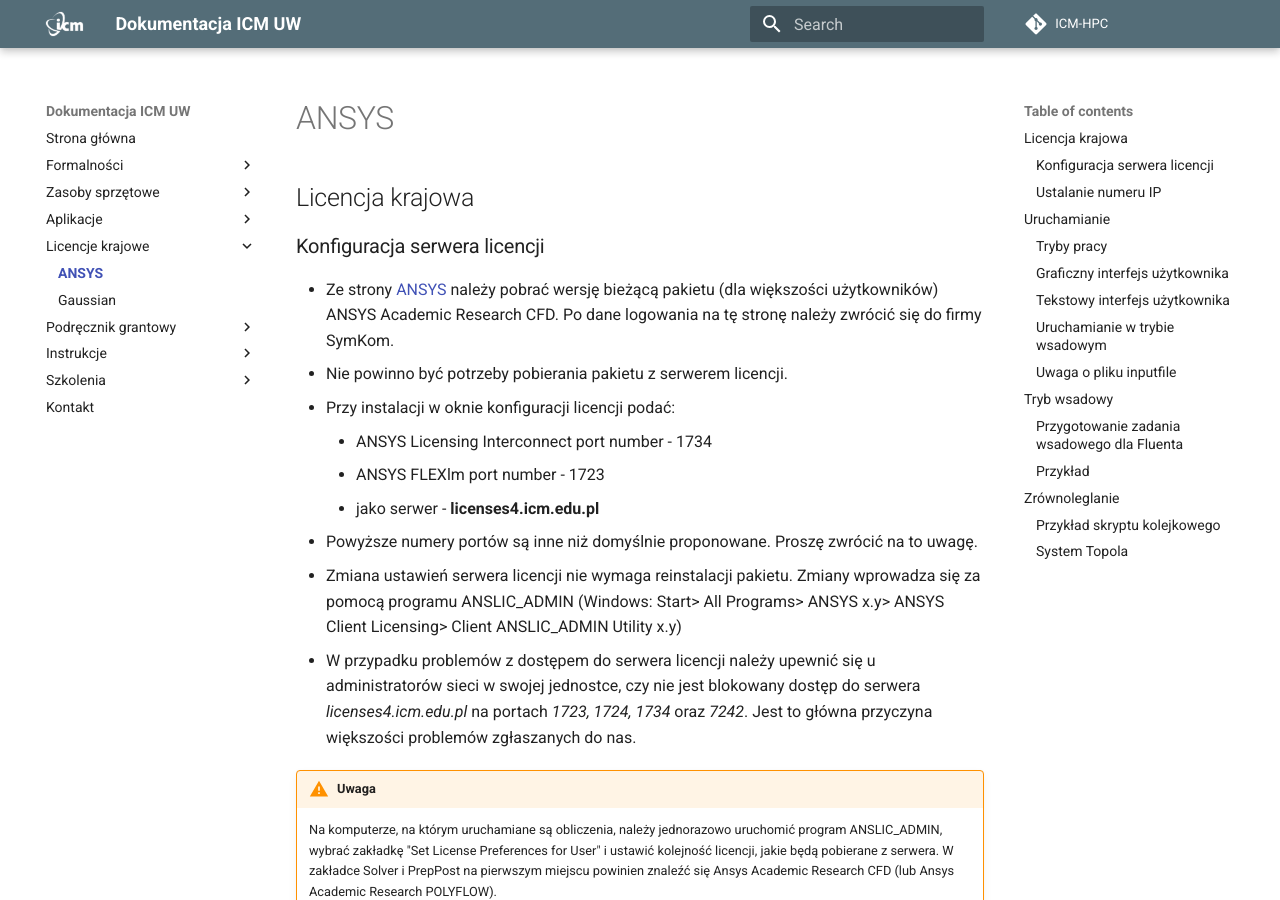
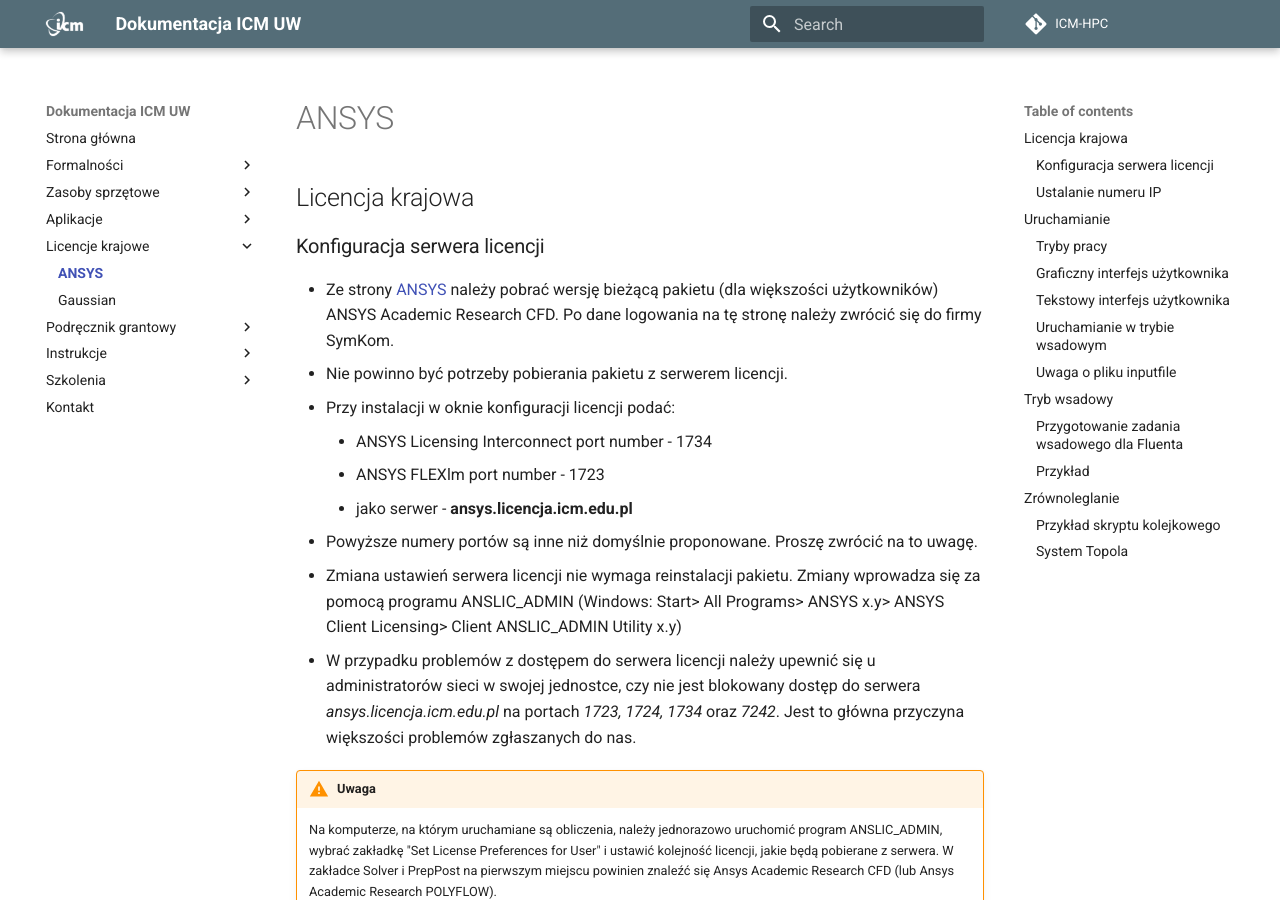
Before and after one commit to kubajal/hpc-docs, an MkDocs documentation site: the page built from docs/Licencje_krajowe/ansys.md, in a window 1280 px wide and 900 px high. Built offline with MkDocs 1.6.1 and Material for MkDocs 9.7.7, drawn with Linux system fonts in a browser that asks for light colours.

Commit message:
Update ansys.md

```diff
--- a/docs/Licencje_krajowe/ansys.md
+++ b/docs/Licencje_krajowe/ansys.md
@@ -15,10 +15,10 @@
 - Przy instalacji w oknie konfiguracji licencji podać:
       - ANSYS Licensing Interconnect port number - 1734
       - ANSYS FLEXlm port number - 1723
-      - jako serwer - **licenses4.icm.edu.pl**
+      - jako serwer - **ansys.licencja.icm.edu.pl**
 - Powyższe numery portów są inne niż domyślnie proponowane. Proszę zwrócić na to uwagę.
 - Zmiana ustawień serwera licencji nie wymaga reinstalacji pakietu. Zmiany wprowadza się za pomocą programu ANSLIC_ADMIN (Windows: Start> All Programs> ANSYS x.y> ANSYS Client Licensing> Client ANSLIC_ADMIN Utility x.y)
-- W przypadku problemów z dostępem do serwera licencji należy upewnić się u administratorów sieci w swojej jednostce, czy nie jest blokowany dostęp do serwera *licenses4.icm.edu.pl* na portach *1723, 1724, 1734* oraz *7242*. Jest to główna przyczyna większości problemów zgłaszanych do nas.
+- W przypadku problemów z dostępem do serwera licencji należy upewnić się u administratorów sieci w swojej jednostce, czy nie jest blokowany dostęp do serwera *ansys.licencja.icm.edu.pl* na portach *1723, 1724, 1734* oraz *7242*. Jest to główna przyczyna większości problemów zgłaszanych do nas.
 
 !!! Warning "Uwaga"
     Na komputerze, na którym uruchamiane są obliczenia, należy jednorazowo uruchomić program ANSLIC_ADMIN, wybrać zakładkę "Set License Preferences for User" i ustawić kolejność licencji, jakie będą pobierane z serwera. W zakładce Solver i PrepPost na pierwszym miejscu powinien znaleźć się Ansys Academic Research CFD (lub Ansys Academic Research POLYFLOW).
```
